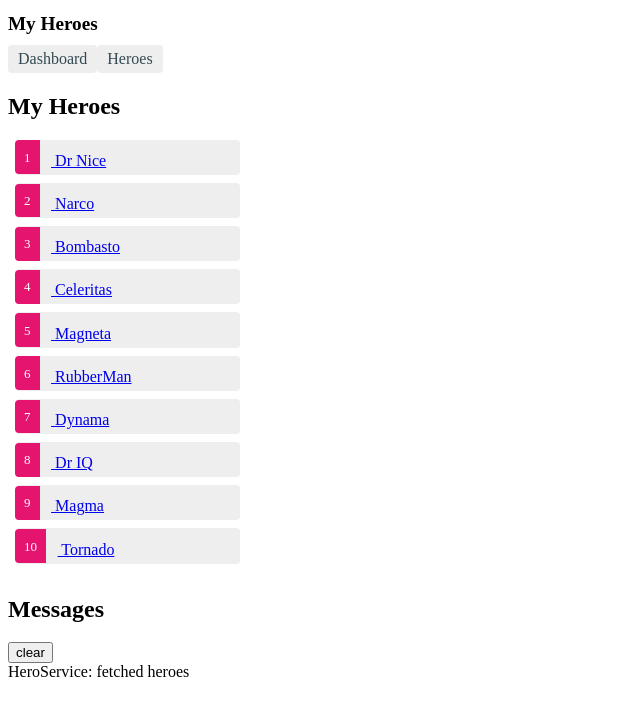
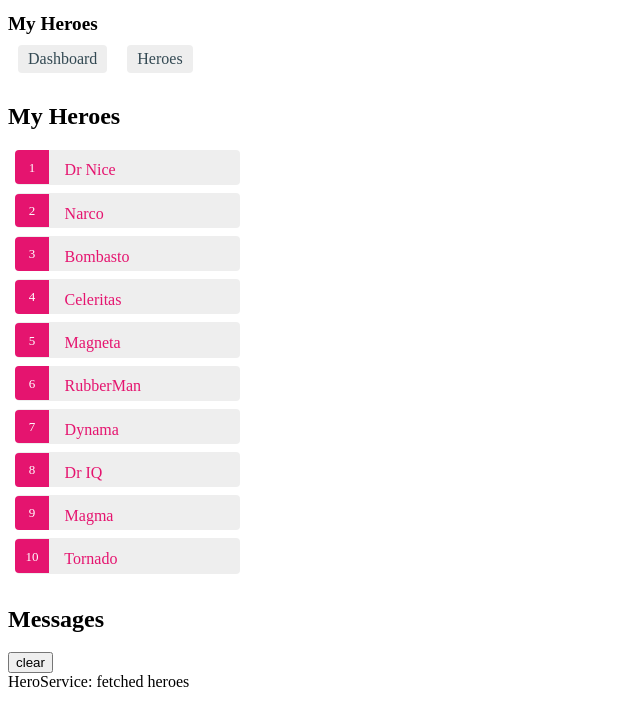
Before and after one commit to Fasara/my-heroes-app, an Angular app: page /heroes in a window 1280 px wide. Shown: the top 726 px of the page, without its empty margins (0-640 px from the left). Built offline with nearby package versions, Linux system fonts and the light colour scheme.

Commit message:
Fix URL and add some style

```diff
--- a/src/app/app-routing.module.ts
+++ b/src/app/app-routing.module.ts
@@ -9,7 +9,7 @@ const routes: Routes = [
   { path: '', redirectTo: '/dashboard', pathMatch: 'full' },
   { path: 'heroes', component: HeroesComponent },
   { path: 'dashboard', component: DashboardComponent },
-  { path: 'detail/ :id', component: HeroDetailComponent }
+  { path: 'detail/:id', component: HeroDetailComponent }
 ];
 
 
--- a/src/app/app.component.css
+++ b/src/app/app.component.css
@@ -20,9 +20,13 @@ h1 {
     color: #334953;
   }
   nav a:hover {
-    color: #039be5;
-    background-color: #cfd8dc;
+    color: white;
+    background-color: #e5146f;
   }
   nav a.active {
     color: #039be5;
   }
+
+  a {
+    margin: 10px;
+  }
--- a/src/app/dashboard/dashboard.component.css
+++ b/src/app/dashboard/dashboard.component.css
@@ -1,4 +1,5 @@
 /* DashboardComponent's private CSS styles */
+
 [class*='col-'] {
     float: left;
     padding-right: 20px;
@@ -7,52 +8,64 @@
   [class*='col-']:last-of-type {
     padding-right: 0;
   }
+
   a {
     text-decoration: none;
   }
+
   *, *:after, *:before {
     -webkit-box-sizing: border-box;
     -moz-box-sizing: border-box;
     box-sizing: border-box;
   }
+
   h3 {
     text-align: center;
     margin-bottom: 0;
   }
+
   h4 {
     position: relative;
   }
+
   .grid {
     margin: 0;
   }
+
   .col-1-4 {
     width: 25%;
   }
+
   .module {
     padding: 20px;
     text-align: center;
-    color: #eee;
+    color: #e5146f;
     max-height: 120px;
     min-width: 120px;
-    background-color: #3f525c;
+    background-color: #EEE;
     border-radius: 2px;
   }
+
   .module:hover {
-    background-color: #eee;
+    background-color: #e5146f;
     cursor: pointer;
-    color: #607d8b;
+    color: white;
   }
+
   .grid-pad {
     padding: 10px 0;
   }
+
   .grid-pad > [class*='col-']:last-of-type {
     padding-right: 20px;
   }
+
   @media (max-width: 600px) {
     .module {
       font-size: 10px;
       max-height: 75px; }
   }
+
   @media (max-width: 1024px) {
     .grid {
       margin: 0;
--- a/src/app/heroes/heroes.component.css
+++ b/src/app/heroes/heroes.component.css
@@ -17,9 +17,18 @@
   }
 
   .heroes li:hover {
-    color: white;
     background-color: #e5146f;
     left: .1em;
+  }
+
+  .heroes a {
+    text-decoration: none;
+    display: block;
+    color:  #e5146f;
+  }
+
+  .heroes a:hover {
+    color: white;
   }
 
   .heroes li.selected {
@@ -40,4 +49,7 @@
     height: 1.8em;
     margin-right: .8em;
     border-radius: 4px 0 0 4px;
+    margin-right: .8em;
+    min-width: 16px;
+    text-align: center;
   }
```
Also changed, not shown: src/app/heroes/heroes.component.ts (line endings or trailing spaces).
